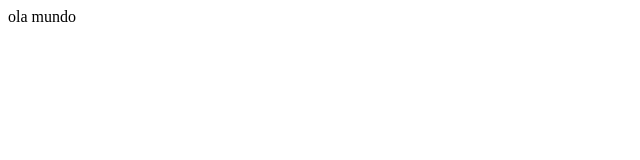
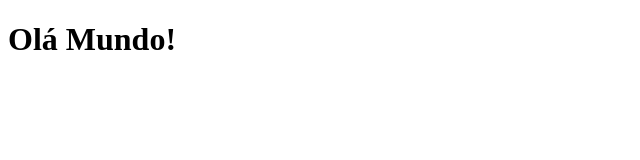
Before and after one commit to mayconlps/projeto--social, a plain HTML site: page index.html in a window 1280 px wide. Shown: the whole page, without its empty margins (0-640 px from the left). Drawn offline with Linux system fonts and the light colour scheme.

Commit message:
Já criei o arquivo pricipal

```diff
--- a/index.html
+++ b/index.html
@@ -7,6 +7,6 @@
     <link rel="shortcut icon" href="favicon.ico" type="image/x-icon">
 </head>
 <body>
-    ola mundo
+    <h1>Olá Mundo!</h1>
 </body>
 </html>
```
